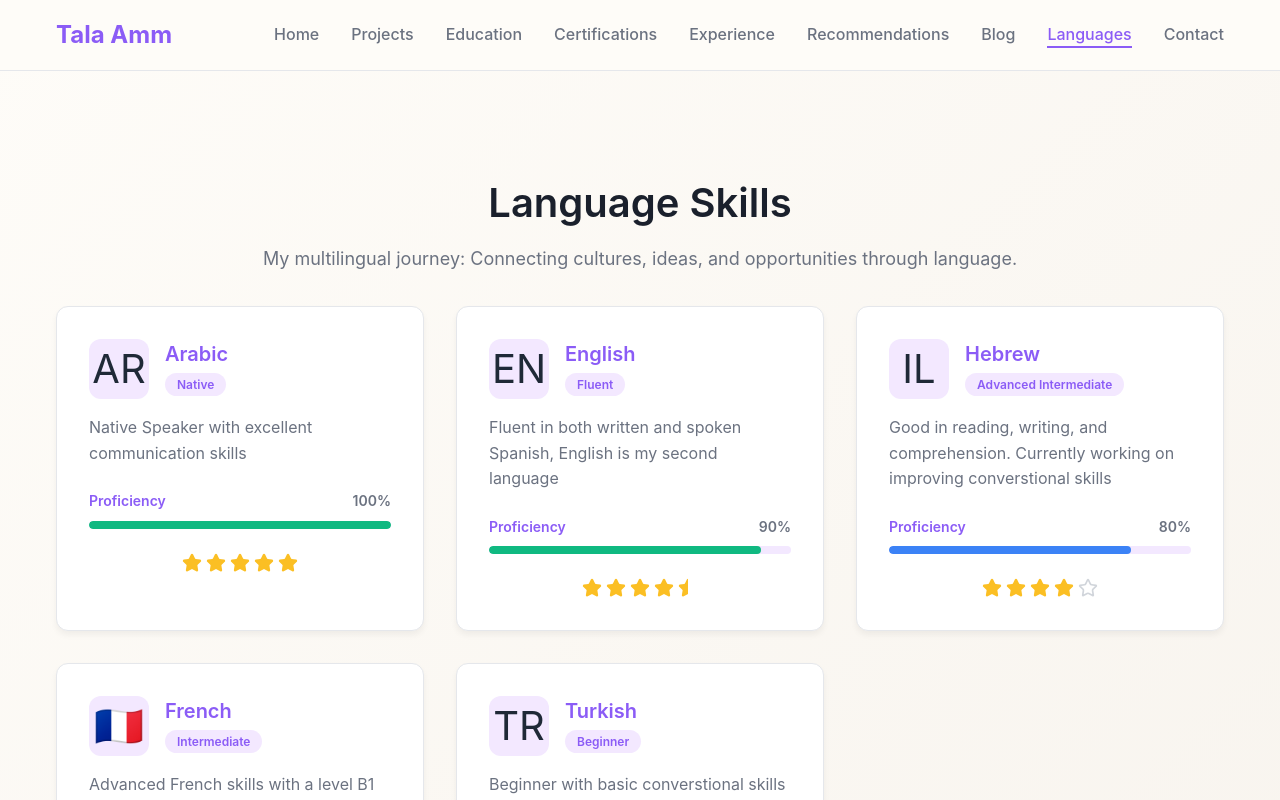
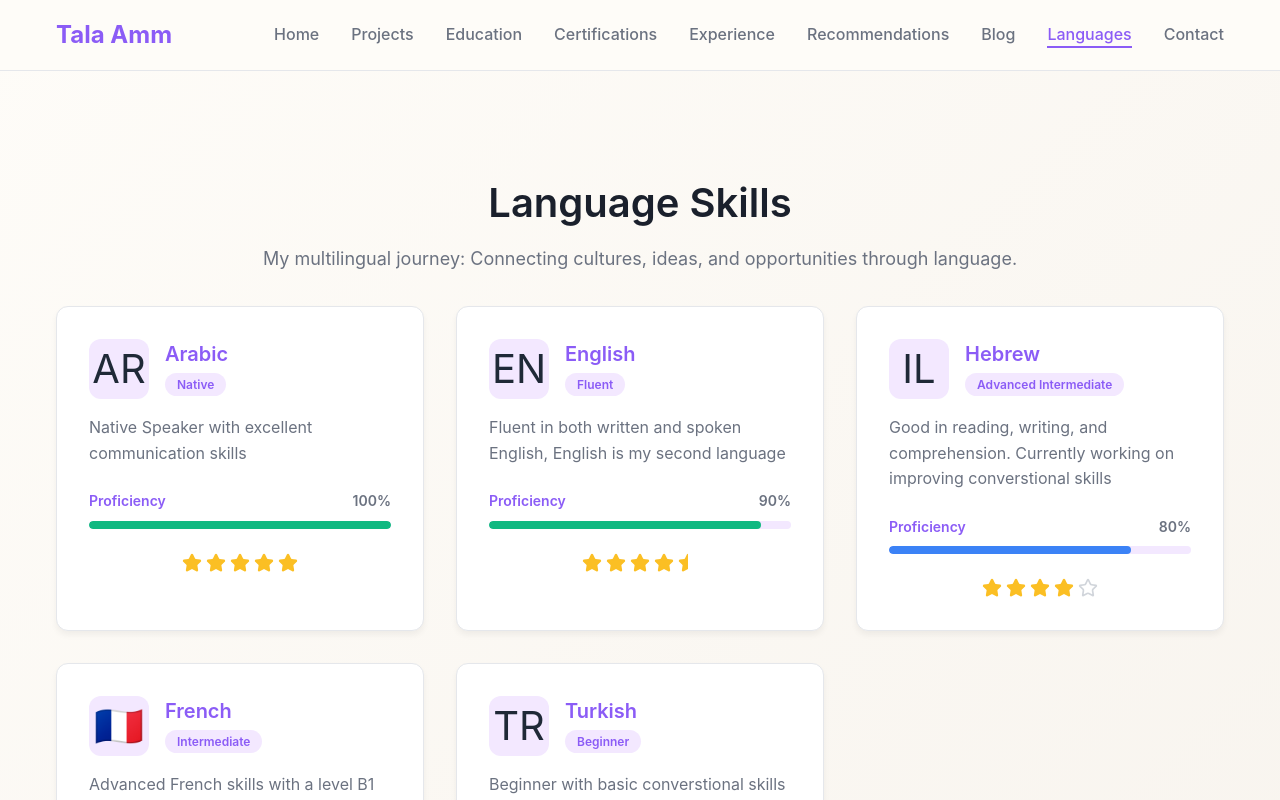
Before and after one commit to talaamm/portfolio, a React (Vite) app in the folder portfolio-site/: page /languages in a window 1280 px wide. Shown: the top 800 px of the page. Built offline with nearby package versions, Linux system fonts and the light colour scheme.

Commit message:
fix some typos

```diff
--- a/portfolio-site/src/pages/Blog.tsx
+++ b/portfolio-site/src/pages/Blog.tsx
@@ -138,7 +138,7 @@ const Blog = () => {
               <Eye size={24} />
               <div className="stat-content">
                 <span className="stat-number">{stats.totalViews}+</span>
-                <span className="stat-label">Total Views</span>
+                <span className="stat-label">Total Readers</span>
               </div>
             </div>
             <div className="stat-item">
--- a/portfolio-site/src/pages/LanguageSkills.tsx
+++ b/portfolio-site/src/pages/LanguageSkills.tsx
@@ -17,7 +17,7 @@ const LanguageSkills = () => {
       proficiency: 90,
       level: 'Fluent',
       flag: 'EN',
-      description: 'Fluent in both written and spoken Spanish, English is my second language'
+      description: 'Fluent in both written and spoken English, English is my second language'
     },
     {
       id: 'hebrew',
```
